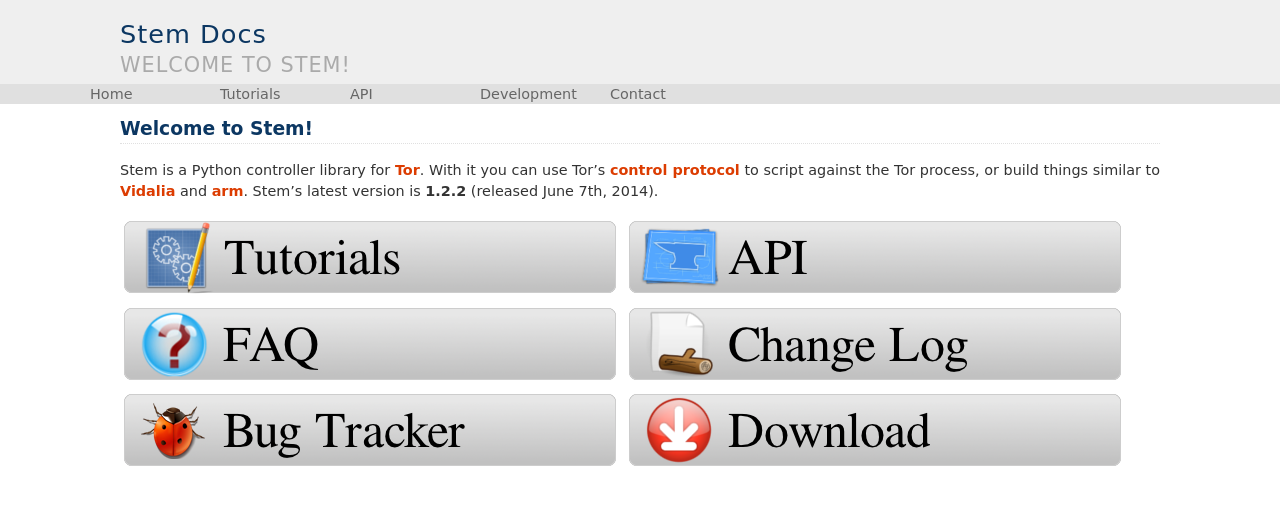
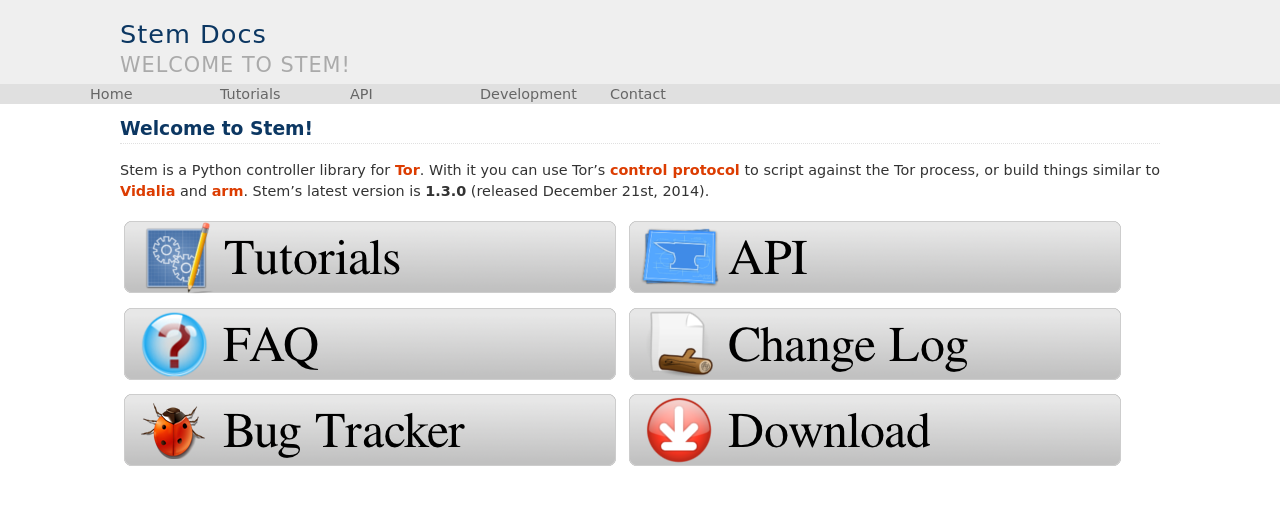
Before and after one commit to torproject/stem, a Sphinx documentation site: the page built from docs/index.rst, in a window 1280 px wide. Shown: the top 505 px of the page. Built offline with Sphinx 7.4.7, drawn with Linux system fonts in a browser that asks for light colours.

Commit message:
Stem release 1.3.0

```diff
--- a/docs/index.rst
+++ b/docs/index.rst
@@ -1,7 +1,7 @@
 Welcome to Stem!
 ================
 
-Stem is a Python controller library for `Tor <https://www.torproject.org/>`_. With it you can use Tor's `control protocol <https://gitweb.torproject.org/torspec.git/tree/control-spec.txt>`_ to script against the Tor process, or build things similar to `Vidalia <https://www.torproject.org/projects/vidalia.html.en>`_ and `arm <https://www.atagar.com/arm/>`_. Stem's latest version is **1.2.2** (released June 7th, 2014).
+Stem is a Python controller library for `Tor <https://www.torproject.org/>`_. With it you can use Tor's `control protocol <https://gitweb.torproject.org/torspec.git/tree/control-spec.txt>`_ to script against the Tor process, or build things similar to `Vidalia <https://www.torproject.org/projects/vidalia.html.en>`_ and `arm <https://www.atagar.com/arm/>`_. Stem's latest version is **1.3.0** (released December 21st, 2014).
 
 .. Main Stem Logo
    Source: http://www.wpclipart.com/plants/assorted/P/plant_stem.png.html
--- a/stem/__init__.py
+++ b/stem/__init__.py
@@ -438,7 +438,7 @@
   ================= ===========
 """
 
-__version__ = '1.2.2-dev'
+__version__ = '1.3.0'
 __author__ = 'Damian Johnson'
 __contact__ = 'atagar@torproject.org'
 __url__ = 'https://stem.torproject.org/'
```
